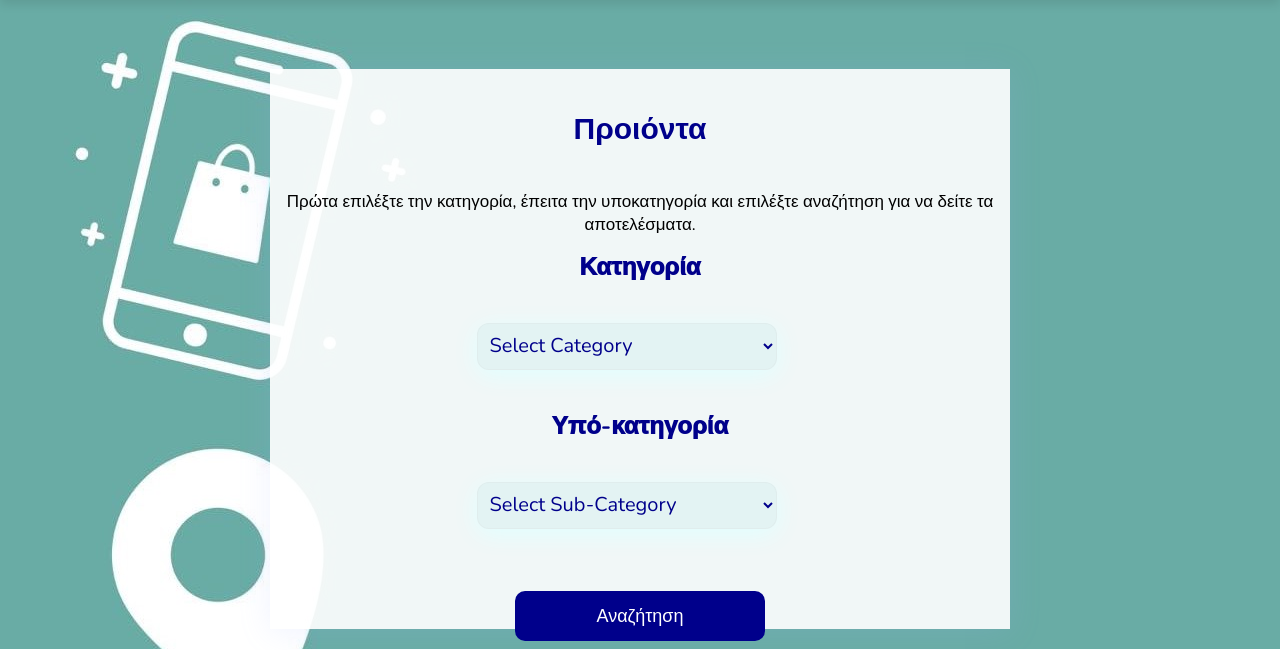
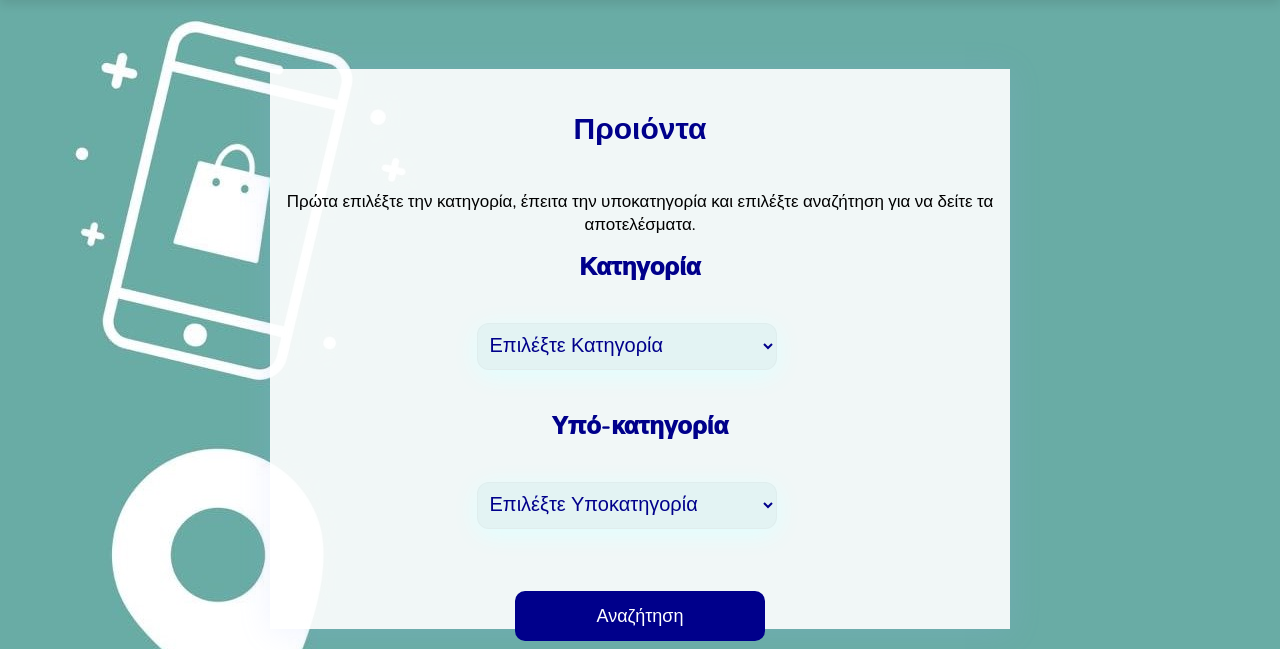
Before and after one commit to Theodoscus/Web-Project-Final-Version, a PHP site: page /shop.php in a window 1280 px wide. Shown: the part 75-725 px from the top of the page. Run offline with PHP 8.4, Linux system fonts and the light colour scheme; the visitor is signed in with stand-in values (Sample User, id 1); data that the repository does not hold is empty; some libraries are stand-ins or nearby versions.

Commit message:
Update shop.php

```diff
--- a/shop.php
+++ b/shop.php
@@ -57,7 +57,7 @@ if(isset($_POST['submit'])) {
                     <div  class="cat-dropdown">
                         <div class="category-select-menu"  >
                         <select name="category_select" id="category_select"  style="width:300px;">
-                        <option selected disabled value='0'>Select Category</option>
+                        <option selected disabled value='0'>Επιλέξτε Κατηγορία</option>
                         <?php
                             $stmt = $conn->prepare("SELECT * FROM category ORDER BY category_name");
                             $stmt->execute();
@@ -78,7 +78,7 @@ if(isset($_POST['submit'])) {
                     <div  class="cat-dropdown">
                         <div class="category-select-menu"  >
                         <select name="subcategory_select" id="subcategory_select" style="width:300px;">
-                        <option selected disabled value='0'>Select Sub-Category</option>
+                        <option selected disabled value='0'>Επιλέξτε Υποκατηγορία</option>
                         </select>
                         </div>
                     </div>
```
